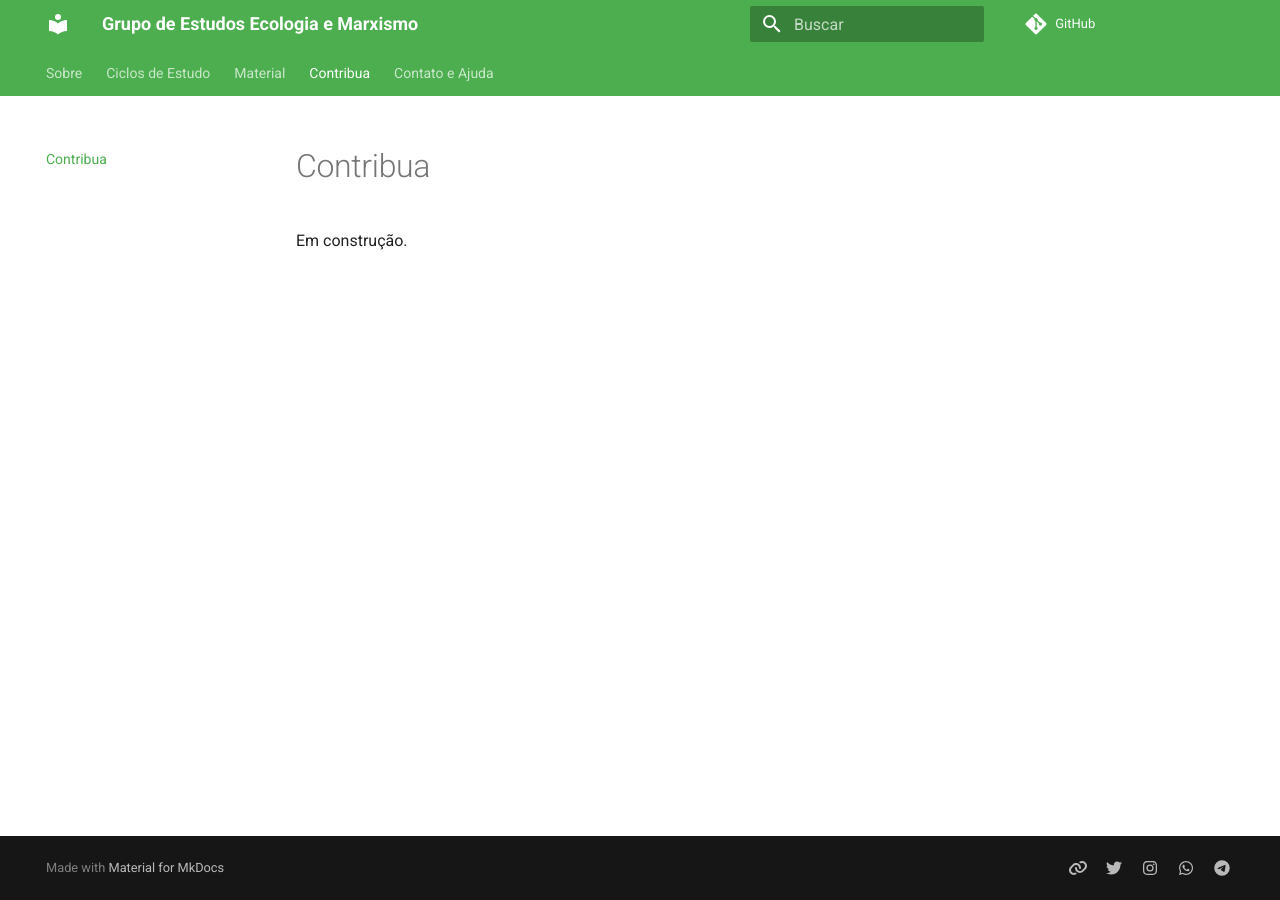
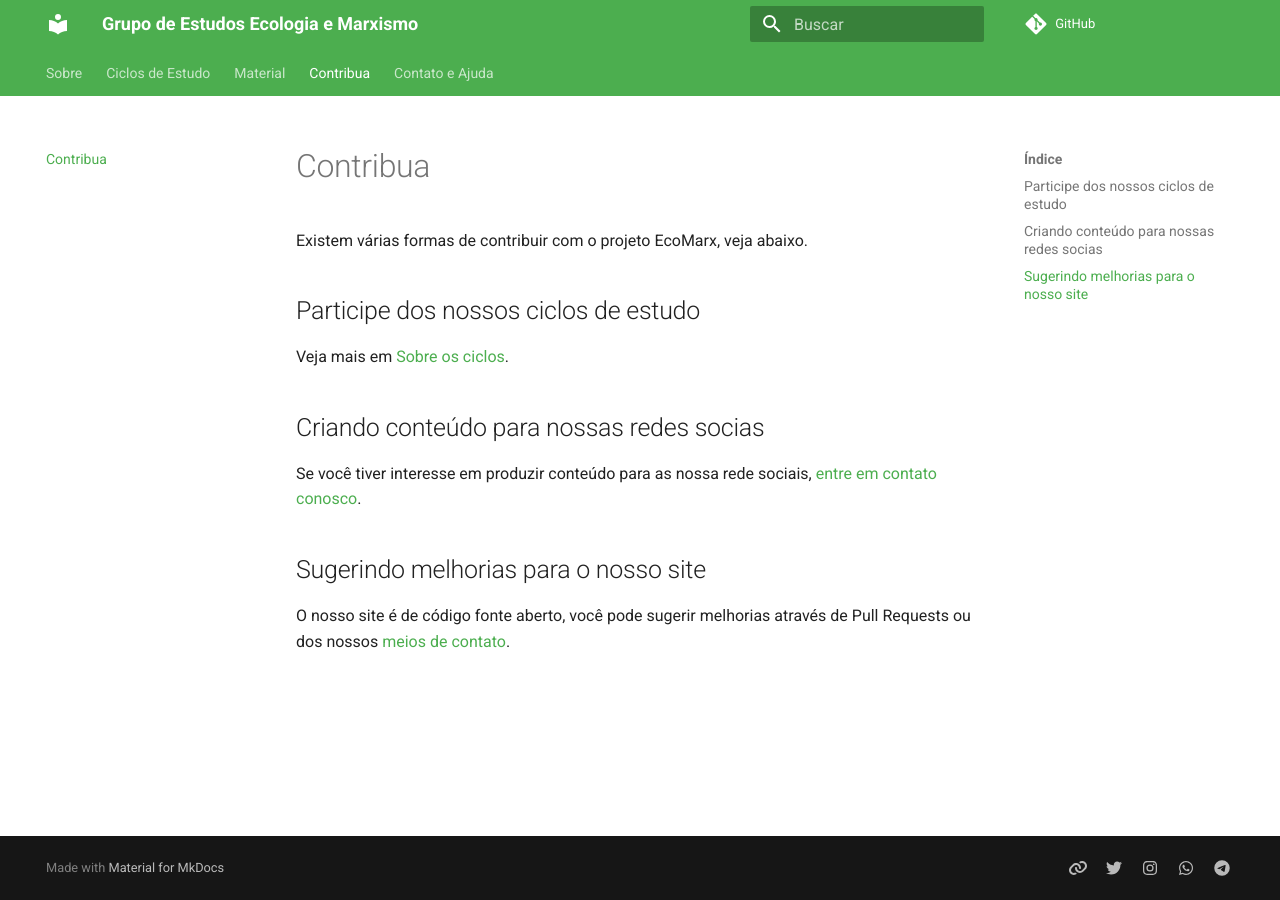
Before and after one commit to Ecomarx/ecomarx.github.io, an MkDocs documentation site: the page built from docs/CONTRIBUTING.md, in a window 1280 px wide. Built offline with MkDocs 1.6.1 and Material for MkDocs 9.7.7, drawn with Linux system fonts in a browser that asks for light colours; comment, search, counter and statistics services are not loaded.

Commit message:
Adição de informações de como contribuir

```diff
--- a/docs/CONTRIBUTING.md
+++ b/docs/CONTRIBUTING.md
@@ -1,3 +1,15 @@
 # Contribua
 
-Em construção.
+Existem várias formas de contribuir com o projeto EcoMarx, veja abaixo.
+
+## Participe dos nossos ciclos de estudo
+
+Veja mais em [Sobre os ciclos](./ciclos.md).
+
+## Criando conteúdo para nossas redes socias
+
+Se você tiver interesse em produzir conteúdo para as nossa rede sociais, [entre em contato conosco](./SUPPORT.md).
+
+## Sugerindo melhorias para o nosso site
+
+O nosso site é de código fonte aberto, você pode sugerir melhorias através de Pull Requests ou dos nossos [meios de contato](./SUPPORT.md).
```
